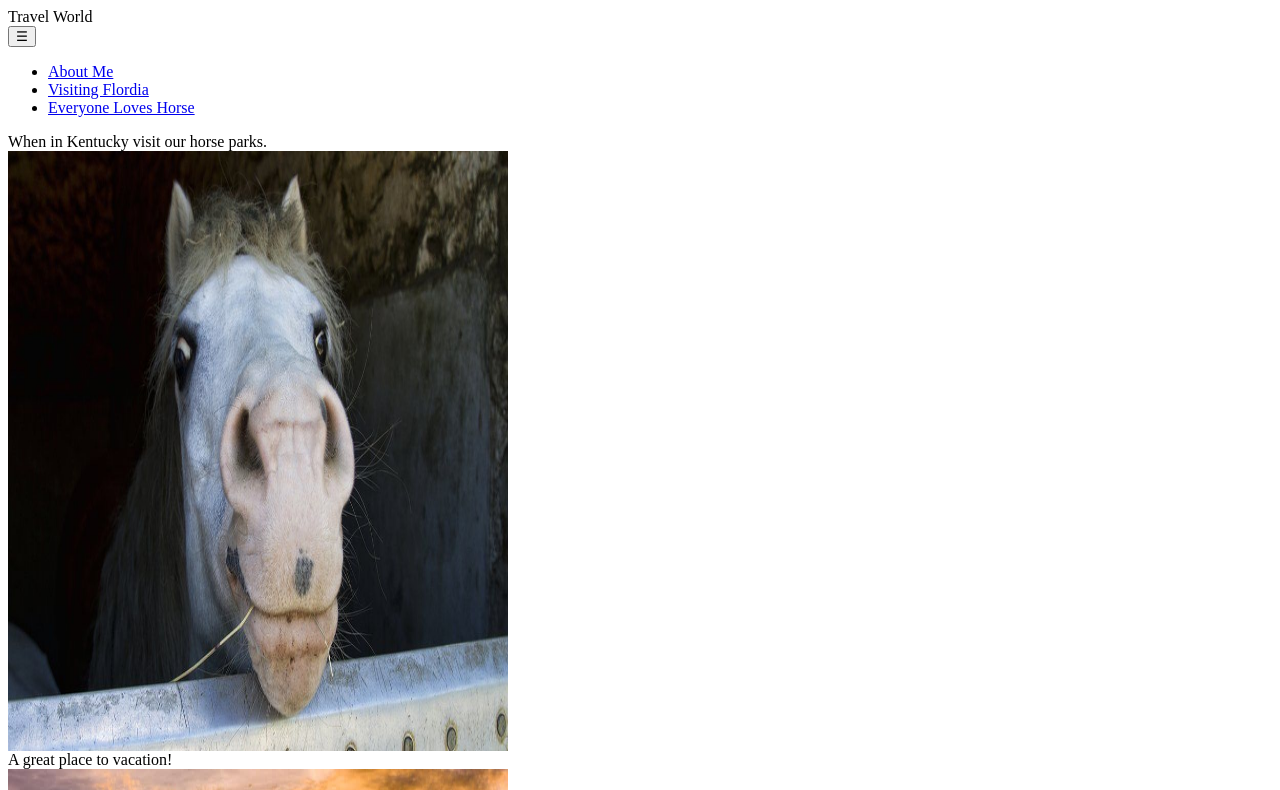
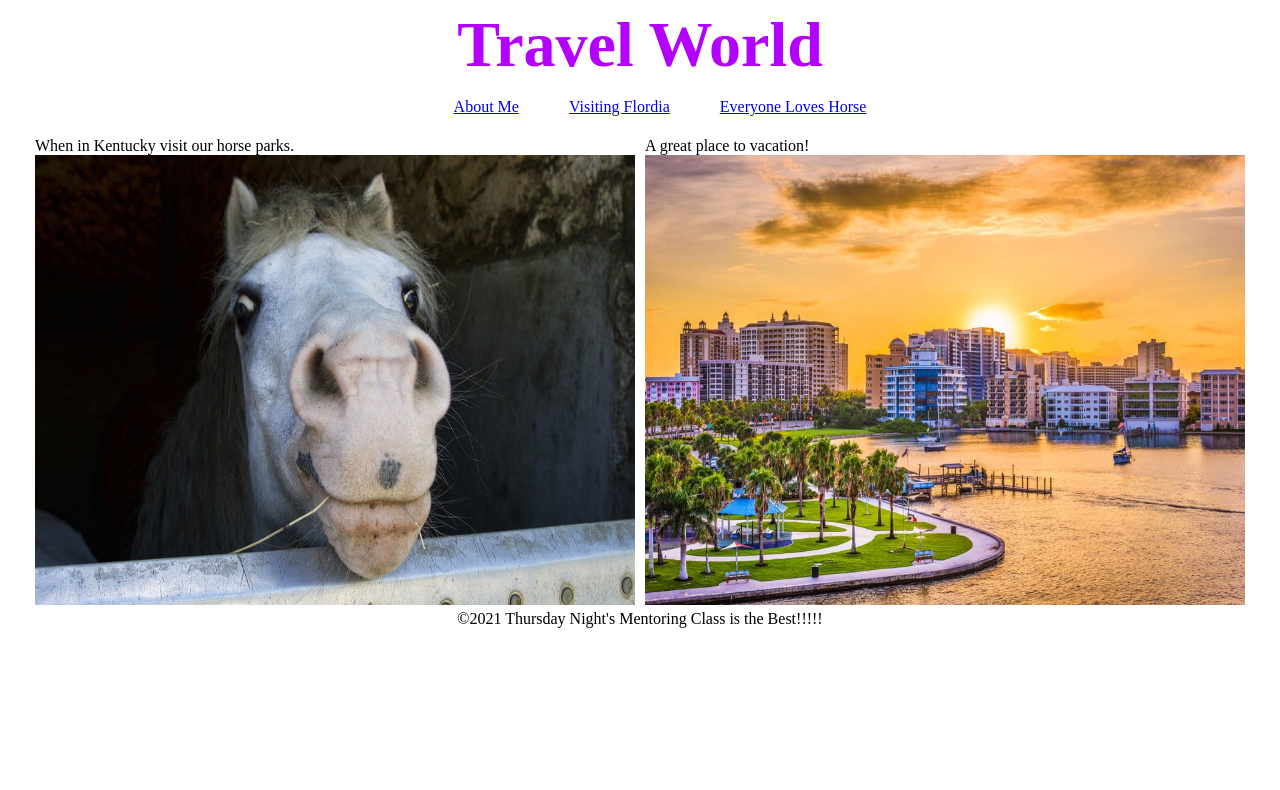
Before and after one commit to prpball/20210916_CL_FrontEnd, a plain HTML site: page Index.html in a window 1280 px wide. Shown: the top 790 px of the page. Drawn offline with Linux system fonts and the light colour scheme.

Commit message:
flexbox implementation and media query refinements

```diff
--- a/Index.html
+++ b/Index.html
@@ -8,33 +8,27 @@
         </header>
 
         <nav>
-            <div class="row limited">
             <button id="hamburgerBtn">&#9776;</button>
             <ul id="primaryNav">
                 <li class="active"><a href="index.html">About Me</a></li>
                 <li><a href="cheeseCakes.html">Visiting Flordia</a></li>
                 <li><a href="fruitPies.html">Everyone Loves Horse</a></li>
             </ul>
-            </div> <!-- end row -->
         </nav>
 
         <main>
             <div>
-                When in Kentucky visit our horse parks.
+                <label>When in Kentucky visit our horse parks.</label>
+                <img src="img/horse1.jpg" class="basicImage" width="40%" />
             </div>
             <div>
-                <img src="img/horse1.jpg" class="basicImage" width="350px" height="200px" />
-            </div>
-            <div>
-                A great place to vacation!
-            </div>
-            <div>
-                <img src="img/sarasotaFl.jpg"  class="basicImage" width="350px" height="200px" />
+                <label>A great place to vacation!</label>
+                <img src="img/sarasotaFl.jpg"  class="basicImage" width="40%" />
             </div>
         </main>
 
         <footer>
-        &copy;2021 Errin and Amanda's Mentoring Class is the Best!!!!!
+        &copy;2021 Thursday Night's Mentoring Class is the Best!!!!!
 
         </footer>
     </body>
--- a/css/Main.css
+++ b/css/Main.css
@@ -1,19 +1,86 @@
-.header {
+header {
     font-weight: bold;
     font-size: 64px;
     color: #b400ff;
 }
 
+#hamburgerBtn
+ {
+    display:none;
+ }
+
+ footer{
+     display: flex;
+     flex-flow: wrap;
+ }
+
+/*add flex for navigation*/
+nav > ul {
+    display: flex;
+    justify-content: space-between;
+}
+
+nav > ul > li {
+    list-style: none;
+    padding-right: 50px;
+}
+
+/*side by side main content and image*/
+ main {
+    display: flex;
+    flex-flow: wrap;
+    flex-direction: column;
+}
+
+/*Give space between the rows*/
+main > div {
+    display: flex;
+    padding: 5px;
+    justify-content: space-between;
+}
+
+
 /* Small devices (portrait tablets and large phones, 600px and up) */
 @media only screen and (min-width: 600px) {
     .basicImage {
-        width: 500px;
-        height: 600px;
+        width: 400px;
+        height: 250px;
+    }
+
+    nav > ul {
+        justify-content: center;
+    }
+
+    nav > ul > li:last-child
+    {
+        padding-right: 0px;
+    }
+
+    /*stack items inside the div by changing the flex direction to column*/
+    main > div{
+        flex-direction: column;
     }
 }
 
 /* Medium devices (landscape tablets, 768px and up) */
 @media only screen and (min-width: 768px) {
 
+      .basicImage {
+        width: 600px;
+        height: 450px;
+    }
 
+    /*changes the flex to row instead of column on web*/
+    main {
+        flex-direction: row;
+    }
+
+    /*center the page content on web*/
+    body
+    {
+        display: flex;
+        flex-direction: column;
+        align-items: center;
+        justify-content: center;
+    }
 }
```
Lines whose indentation alone changed are shown as unchanged.
